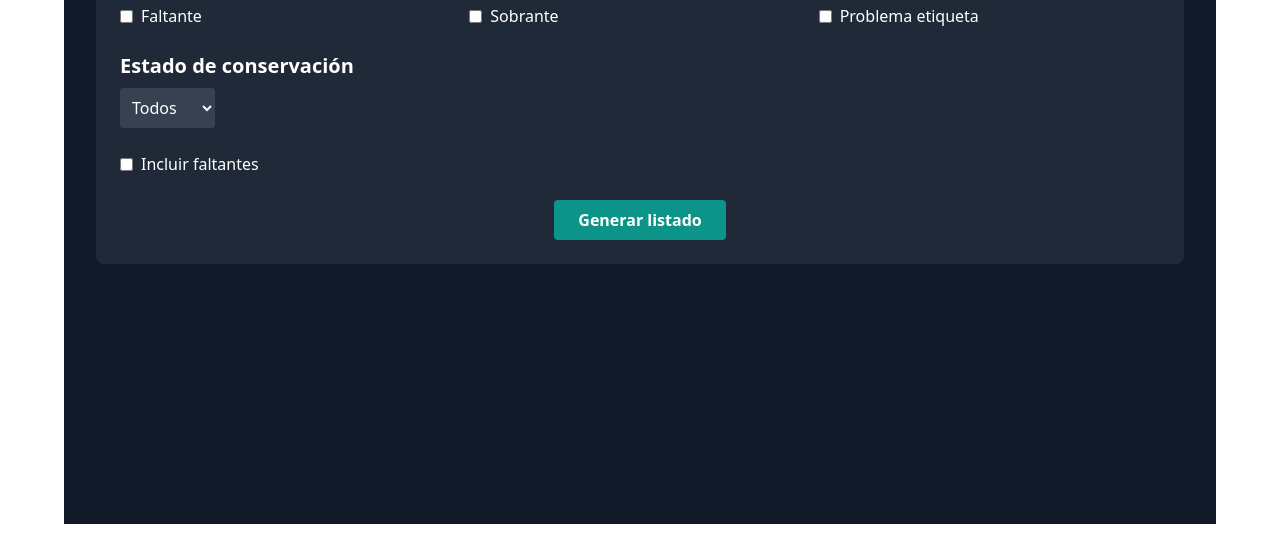
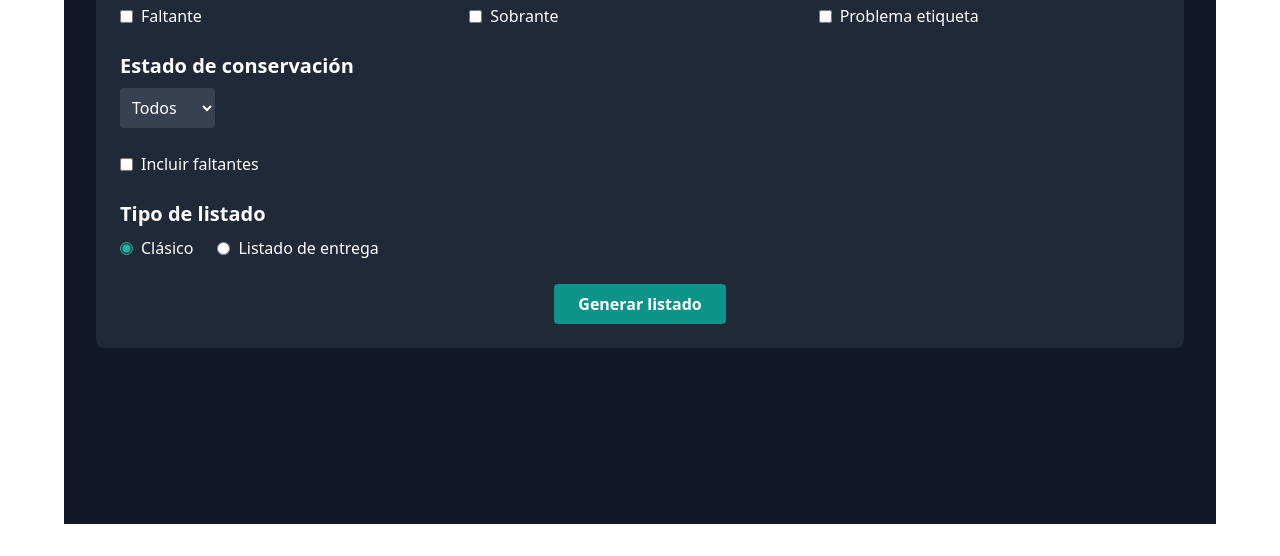
Before and after one commit to Patrimonio2-web/anexos, a Flask app: page /imprimir in a window 1280 px wide. Shown: the part 308-864 px from the top of the page. Run offline with Flask 3, Linux system fonts and the light colour scheme; data that the repository does not hold is empty; some libraries are stand-ins or nearby versions.

Commit message:
Update imprimir.html

```diff
--- a/templates/imprimir.html
+++ b/templates/imprimir.html
@@ -65,6 +65,20 @@
                 <span>Incluir faltantes</span>
             </label>
         </div>
+        <!-- 🔹 Tipo de listado -->
+        <div class="mt-6">
+            <h2 class="text-xl font-semibold mb-2">Tipo de listado</h2>
+            <div class="flex space-x-6">
+                <label class="flex items-center space-x-2">
+                    <input type="radio" name="tipo_listado" value="clasico" checked class="accent-teal-500">
+                    <span>Clásico</span>
+                </label>
+                <label class="flex items-center space-x-2">
+                    <input type="radio" name="tipo_listado" value="entrega" class="accent-teal-500">
+                    <span>Listado de entrega</span>
+                </label>
+            </div>
+        </div>
 
         <!-- Botón -->
         <div class="text-center mt-8">
```
